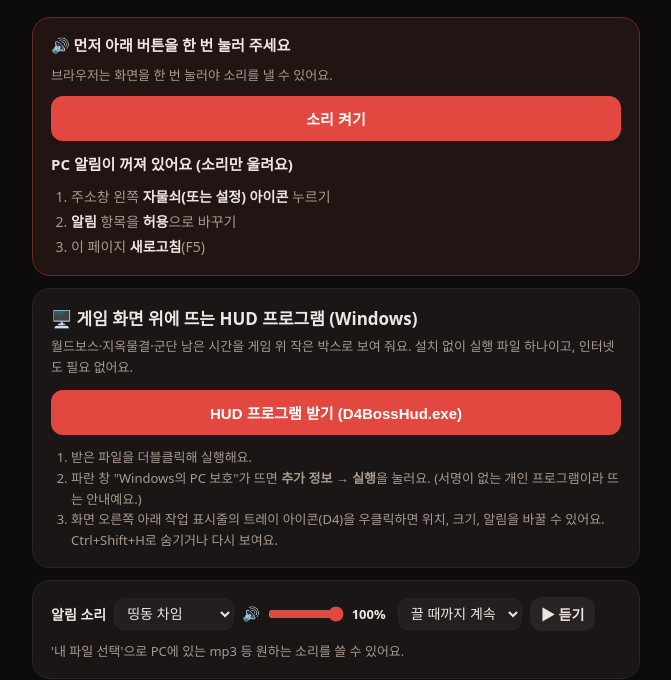
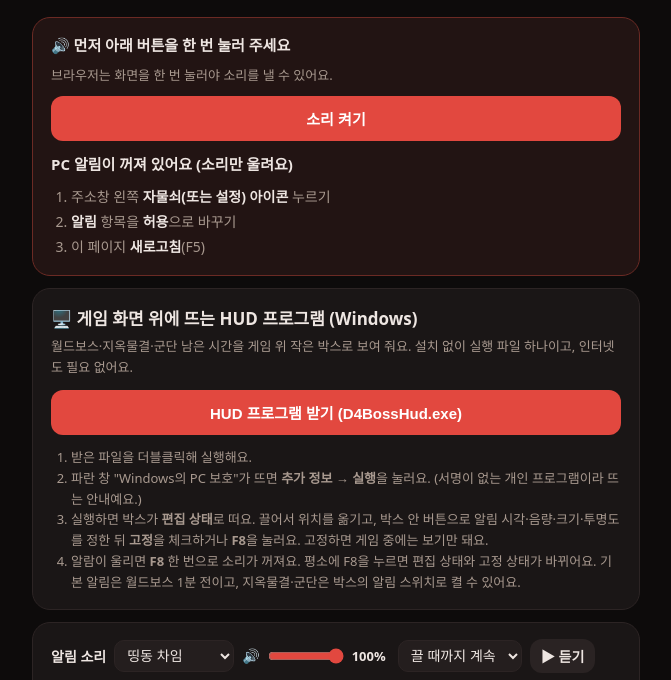
Before and after one commit to jasonyoo1985/d4-boss-alarm, a plain HTML site: page docs/index.html in a window 1280 px wide. Shown: the part 88-768 px from the top of the page, without its empty margins (304-975 px from the left). Drawn offline with Linux system fonts and the light colour scheme.

Commit message:
PC 페이지: HUD 사용 안내를 F8 방식으로 수정 (#65)
* PC: Windows HUD timer (3 events) + CI build

Co-Authored-By: Claude Sonnet 5.5 <noreply@anthropic.com>
Claude-Session: https://claude.ai/code/session_01YU3rbZvK42ameS7LWfBKU9

* PC page: HUD download card

Co-Authored-By: Claude Sonnet 5.5 <noreply@anthropic.com>
Claude-Session: https://claude.ai/code/session_01YU3rbZvK42ameS7LWfBKU9

* PC CI: publish PR builds to pc-test branch

Co-Authored-By: Claude Sonnet 5.5 <noreply@anthropic.com>
Claude-Session: https://claude.ai/code/session_01YU3rbZvK42ameS7LWfBKU9

* PC HUD: edit mode (drag, close, per-row alarm switches, lock checkbox), higher default position

Co-Authored-By: Claude Sonnet 5.5 <noreply@anthropic.com>
Claude-Session: https://claude.ai/code/session_01YU3rbZvK42ameS7LWfBKU9

* PC HUD: fix invisible box in edit mode (opacity 1.0 dropped the layered style)

Co-Authored-By: Claude Sonnet 5.5 <noreply@anthropic.com>
Claude-Session: https://claude.ai/code/session_01YU3rbZvK42ameS7LWfBKU9

* PC HUD: single-key lock/unlock hotkey (default F8, selectable) with on-box hint

Co-Authored-By: Claude Sonnet 5.5 <noreply@anthropic.com>
Claude-Session: https://claude.ai/code/session_01YU3rbZvK42ameS7LWfBKU9

* PC HUD: repeating pre-alert (default 1 min before, stop with hotkey), start chime, volume, built-in tones

Co-Authored-By: Claude Sonnet 5.5 <noreply@anthropic.com>
Claude-Session: https://claude.ai/code/session_01YU3rbZvK42ameS7LWfBKU9

* PC HUD: exe/tray icon from the app icon

Co-Authored-By: Claude Sonnet 5.5 <noreply@anthropic.com>
Claude-Session: https://claude.ai/code/session_01YU3rbZvK42ameS7LWfBKU9

* PC HUD: yellow key hint above boss row; main settings panel inside the box in edit mode

Co-Authored-By: Claude Sonnet 5.5 <noreply@anthropic.com>
Claude-Session: https://claude.ai/code/session_01YU3rbZvK42ameS7LWfBKU9

* PC HUD: sound-off button, yellow edit hint, clearer auto-start label

Co-Authored-By: Claude Sonnet 5.5 <noreply@anthropic.com>
Claude-Session: https://claude.ai/code/session_01YU3rbZvK42ameS7LWfBKU9

* PC page: update HUD guide to F8 lock/edit flow

Co-Authored-By: Claude Sonnet 5.5 <noreply@anthropic.com>
Claude-Session: https://claude.ai/code/session_01YU3rbZvK42ameS7LWfBKU9

---------

Co-authored-by: Claude <noreply@anthropic.com>

```diff
--- a/docs/index.html
+++ b/docs/index.html
@@ -59,7 +59,8 @@ button.ghost{background:#2a2323;color:var(--text)}
     <ol class="note" style="margin:12px 0 0;padding-left:20px">
       <li>받은 파일을 더블클릭해 실행해요.</li>
       <li>파란 창 "Windows의 PC 보호"가 뜨면 <b>추가 정보</b> → <b>실행</b>을 눌러요. (서명이 없는 개인 프로그램이라 뜨는 안내예요.)</li>
-      <li>화면 오른쪽 아래 작업 표시줄의 트레이 아이콘(D4)을 우클릭하면 위치, 크기, 알림을 바꿀 수 있어요. Ctrl+Shift+H로 숨기거나 다시 보여요.</li>
+      <li>실행하면 박스가 <b>편집 상태</b>로 떠요. 끌어서 위치를 옮기고, 박스 안 버튼으로 알림 시각·음량·크기·투명도를 정한 뒤 <b>고정</b>을 체크하거나 <b>F8</b>을 눌러요. 고정하면 게임 중에는 보기만 돼요.</li>
+      <li>알람이 울리면 <b>F8</b> 한 번으로 소리가 꺼져요. 평소에 F8을 누르면 편집 상태와 고정 상태가 바뀌어요. 기본 알림은 월드보스 1분 전이고, 지옥물결·군단은 박스의 알림 스위치로 켤 수 있어요.</li>
     </ol>
   </div>
   <div class="card">
```
